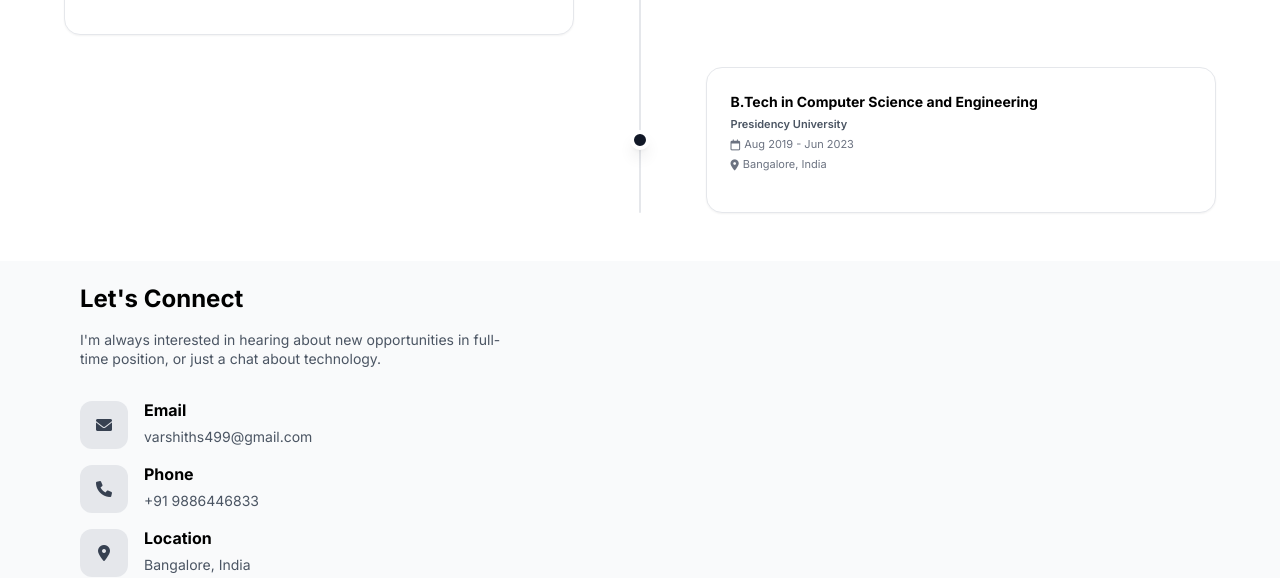
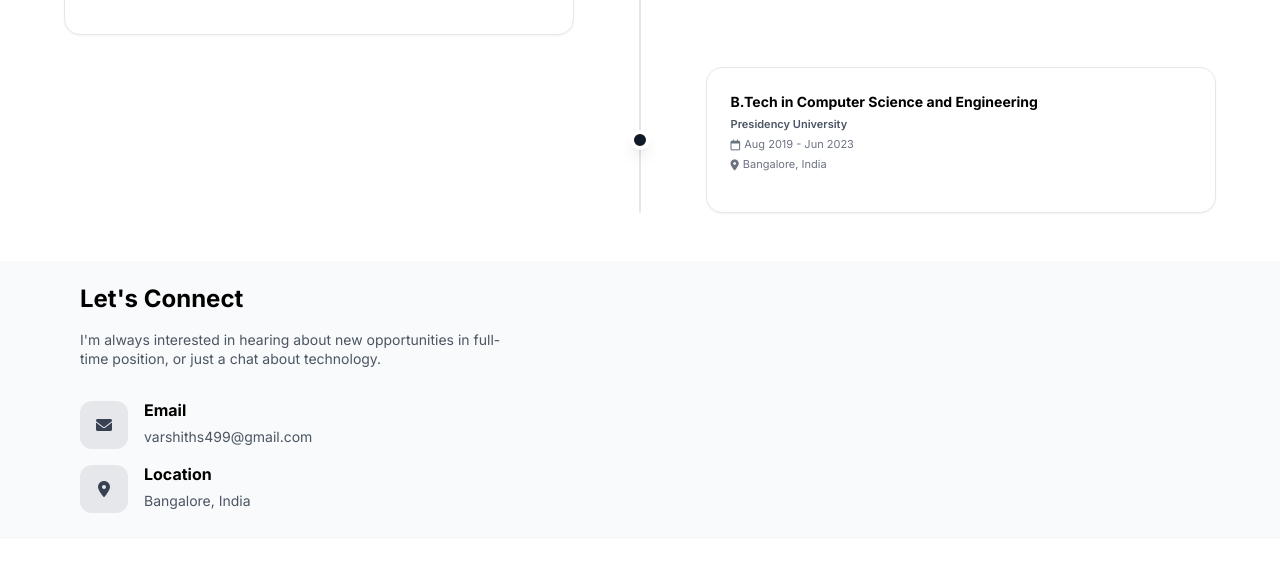
Before and after one commit to s-varshith/portfolio, a plain HTML site: page index.html in a window 1280 px wide. Shown: the part 4861-5439 px from the top of the page. Drawn offline with nearby package versions, Linux system fonts and the light colour scheme.

Commit message:
Update index.html

```diff
--- a/index.html
+++ b/index.html
@@ -905,20 +905,6 @@
                         </div>
                     </div>
 
-                    <!-- Phone -->
-                    <div class="flex items-start gap-4">
-                        <div class="w-12 h-12 bg-gray-200 rounded-xl flex items-center justify-center flex-shrink-0">
-                            <i class="fas fa-phone text-base text-gray-700"></i>
-                        </div>
-                        <div>
-                            <h3 class="text-base font-bold text-black mb-1">Phone</h3>
-                            <a href="tel:+919886446833"
-                                class="text-sm text-gray-600 hover:text-gray-900 transition-colors">
-                                +91 9886446833
-                            </a>
-                        </div>
-                    </div>
-
                     <!-- Location -->
                     <div class="flex items-start gap-4">
                         <div class="w-12 h-12 bg-gray-200 rounded-xl flex items-center justify-center flex-shrink-0">
```
